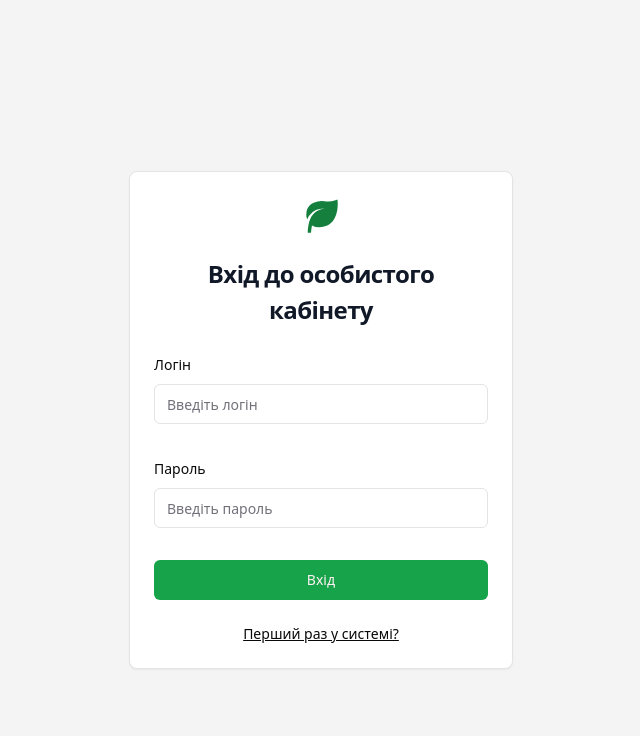
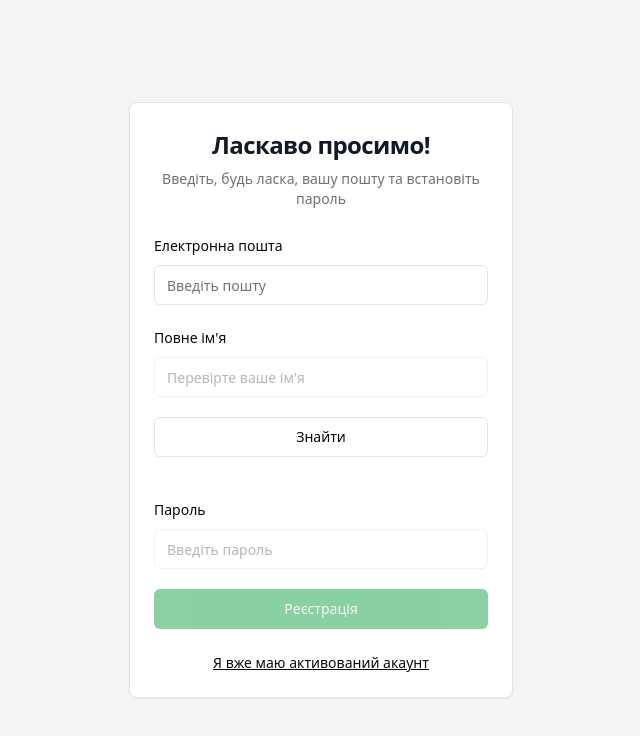
Before and after one commit to laradoren/green-board-frontend, a React (Create React App) app: page /register in a window 1280 px wide. Shown: the top 736 px of the page, without its empty margins (319-959 px from the left). Built offline with nearby package versions, Linux system fonts and the light colour scheme.

Commit message:
11. Implemented Registration

```diff
--- a/src/App.tsx
+++ b/src/App.tsx
@@ -28,9 +28,13 @@ function App() {
                           <Route path={"logout"} element={<LogoutPage />} />
                       </Routes>
                   </Card>
-                  <NavigationBar currentRole={"admin"} />
+                  <NavigationBar currentRole={currentUser.data.role} />
               </>
-              : <LoginPage />
+              : <Routes>
+                  <Route path="/" element={<LoginPage />} />
+                  <Route path={"login"} element={<LoginPage />} />
+                  <Route path={"register"} element={<RegisterPage />} />
+              </Routes>
           }
 
       </div>
--- a/src/api/query.ts
+++ b/src/api/query.ts
@@ -34,3 +34,19 @@ export const GET_ALL_STUDENTS = gql`
         }
     }
 `
+export const FIND_USER = gql`
+    query FindUser($email: String!) {
+        findUser(email: $email) {
+            fullname
+        }
+    }
+`
+export const REGISTER_USER = gql`
+    mutation Register($email: String!, $password: String!) {
+        register(email: $email, password: $password) {
+            token user {
+                role fullname email
+            }
+        }
+    }
+`
--- a/src/components/form/login-form.tsx
+++ b/src/components/form/login-form.tsx
@@ -35,6 +35,7 @@ export const LoginForm = () => {
             setCurrentUser({ token, data: user });
             localStorage.setItem("token", "Bearer " + token);
             localStorage.setItem("data", JSON.stringify(user));
+            window.location.href = '/';
         }
     });
     const form = useForm<z.infer<typeof loginSchema>>({
--- a/src/components/form/register-form.tsx
+++ b/src/components/form/register-form.tsx
@@ -3,6 +3,7 @@
 import { zodResolver } from "@hookform/resolvers/zod"
 import * as z from "zod"
 import {
+    Button,
     Form,
     FormControl,
     FormField,
@@ -12,75 +13,68 @@ import {
     Input
 } from "../ui"
 import { useForm } from "react-hook-form";
+import {useLazyQuery, useMutation} from "@apollo/client";
+import {FIND_USER, REGISTER_USER} from "../../api";
+import {useContext, useState} from "react";
+import GlobalContext from "../../context/GlobalContext";
+
+const findUserSchema = z.object({
+    email: z.string().min(5).max(50),
+    fullname: z.string().optional(),
+});
 
 const registerSchema = z.object({
-    name: z.string().min(5).max(20),
-    surname: z.string().min(5).max(20),
-    lastname: z.string().min(5).max(20),
-    email: z.string().min(5).max(20),
-    password: z.string().min(5).max(20),
+    password: z.string().min(5).max(50),
 });
 
 export const RegisterForm = () => {
-    const form = useForm<z.infer<typeof registerSchema>>({
+    const { setCurrentUser } = useContext(GlobalContext);
+
+    const [findUser] = useLazyQuery(FIND_USER);
+    const [registerUser] = useMutation(REGISTER_USER);
+
+    const findUserForm = useForm<z.infer<typeof findUserSchema>>({
+        resolver: zodResolver(findUserSchema),
+        defaultValues: {
+            email: "",
+            fullname: ""
+        },
+    });
+
+    const registerForm = useForm<z.infer<typeof registerSchema>>({
         resolver: zodResolver(registerSchema),
         defaultValues: {
-            name: "",
-            surname: "",
-            lastname: "",
-            email: "",
             password: "",
         },
-    })
+    });
 
-    function onSubmit(values: z.infer<typeof registerSchema>) {
-        console.log(values)
+    const [disabled, setDisabled] = useState(true);
+
+    function onUserFind(values: z.infer<typeof findUserSchema>) {
+        findUser({variables: {email: values.email}}).then((result) => {
+            const name = result.data.findUser.fullname;
+            findUserForm.setValue("fullname", name);
+            setDisabled(false);
+        });
+    }
+
+    function onRegistration(values: z.infer<typeof registerSchema>) {
+        const data = findUserForm.getValues();
+        registerUser({variables: {password: values.password, email: data.email}}).then((result) => {
+            let {token, user} = result.data.register;
+            setCurrentUser({ token, data: user });
+            localStorage.setItem("token", "Bearer " + token);
+            localStorage.setItem("data", JSON.stringify(user));
+            window.location.href = '/';
+        });
     }
 
     return (
-        <Form {...form}>
-            <form onSubmit={form.handleSubmit(onSubmit)} className="space-y-5">
+        <>
+            <Form {...findUserForm}>
+                <form onSubmit={findUserForm.handleSubmit(onUserFind)} className="space-y-5 mb-10">
                     <FormField
-                    control={form.control}
-                    name="name"
-                    render={({ field }) => (
-                        <FormItem>
-                            <FormLabel>Ім'я</FormLabel>
-                            <FormControl>
-                                <Input placeholder="Введіть ім'я" {...field} />
-                            </FormControl>
-                            <FormMessage />
-                        </FormItem>
-                    )}
-                />
-                <FormField
-                    control={form.control}
-                    name="surname"
-                    render={({ field }) => (
-                        <FormItem>
-                            <FormLabel>Прізвище</FormLabel>
-                            <FormControl>
-                                <Input placeholder="Введіть прізвище" {...field} />
-                            </FormControl>
-                            <FormMessage />
-                        </FormItem>
-                    )}
-                />
-                <FormField
-                    control={form.control}
-                    name="lastname"
-                    render={({ field }) => (
-                        <FormItem>
-                            <FormLabel>По-батькові</FormLabel>
-                            <FormControl>
-                                <Input placeholder="Введіть по-батькові" {...field} />
-                            </FormControl>
-                            <FormMessage />
-                        </FormItem>
-                    )}
-                />
-                <FormField
-                    control={form.control}
+                        control={findUserForm.control}
                         name="email"
                         render={({ field }) => (
                             <FormItem>
@@ -93,19 +87,39 @@ export const RegisterForm = () => {
                         )}
                     />
                     <FormField
-                    control={form.control}
+                        control={findUserForm.control}
+                        name="fullname"
+                        render={({ field }) => (
+                            <FormItem>
+                                <FormLabel>Повне ім'я</FormLabel>
+                                <FormControl>
+                                    <Input placeholder="Перевірте ваше ім'я" disabled={true} {...field} />
+                                </FormControl>
+                                <FormMessage />
+                            </FormItem>
+                        )}
+                    />
+                    <Button className="flex h-10 w-full" variant={"outline"} type="submit">Знайти</Button>
+                </form>
+            </Form>
+            <Form {...registerForm}>
+                <form onSubmit={registerForm.handleSubmit(onRegistration)} className="space-y-5">
+                    <FormField
+                        control={registerForm.control}
                         name="password"
                         render={({ field }) => (
                             <FormItem>
                                 <FormLabel>Пароль</FormLabel>
                                 <FormControl>
-                                <Input placeholder="Введіть пароль" {...field} />
+                                    <Input disabled={disabled} placeholder="Введіть пароль" {...field} />
                                 </FormControl>
                                 <FormMessage />
                             </FormItem>
                         )}
                     />
+                    <Button disabled={disabled} className="flex h-10 w-full" type="submit">Реєстрація</Button>
                 </form>
             </Form>
+        </>
     )
 }
--- a/src/context/ContextWrapper.tsx
+++ b/src/context/ContextWrapper.tsx
@@ -6,9 +6,9 @@ import {
     CREATE_GROUP,
     CREATE_TEACHERS_LIST,
     CREATE_USER, DELETE_STUDENTS_LIST,
-    DELETE_TEACHERS_LIST,
+    DELETE_TEACHERS_LIST, FIND_USER,
     GET_ALL_STUDENTS,
-    GET_ALL_TEACHERS, UPDATE_STUDENT,
+    GET_ALL_TEACHERS, REGISTER_USER, UPDATE_STUDENT,
     UPDATE_TEACHER
 } from "../api";
 import {allStudentsReducer, allTeachersReducer} from "./reducers";
--- a/src/lib/variables.ts
+++ b/src/lib/variables.ts
@@ -44,8 +44,20 @@ export const navigationOptions: NavigationOptionType[] = [
         role: "teacher",
         href: "/calendar",
         type: "calendar"
-    }
+    },
+    {
+        title: "Вийти з системи",
+        role: "teacher",
+        href: "logout",
+        type: "logout"
+    },
     /******************StudentRole******************/
+    {
+        title: "Вийти з системи",
+        role: "student",
+        href: "logout",
+        type: "logout"
+    },
 ];
 
 export const dialogOptions:DialogOptionsType = {
--- a/src/pages/login/LoginPage.tsx
+++ b/src/pages/login/LoginPage.tsx
@@ -1,10 +1,8 @@
 import { LoginForm } from "../../components/form";
 import {Card, CardContent, CardFooter, CardHeader, CardTitle} from "../../components/ui";
 import { BiSolidLeaf } from "react-icons/bi";
-import {useContext} from "react";
-import GlobalContext from "../../context/GlobalContext";
+import {Link} from "react-router-dom";
 export const LoginPage = () => {
-    const { setLoginState } = useContext(GlobalContext);
     return (
         <div className="flex min-h-full flex-col justify-center px-6 py-12 lg:px-8">
             <Card className="mt-10 sm:mx-auto sm:w-full sm:max-w-sm">
@@ -19,7 +17,7 @@ export const LoginPage = () => {
                     <LoginForm />
                 </CardContent>
                 <CardFooter>
-                    <div onClick={() => setLoginState(false)} className={"w-full text-center underline cursor-pointer text-sm"}>Перший раз у системі? </div>
+                    <Link to={"/register"} className={"w-full text-center underline cursor-pointer text-sm"}>Перший раз у системі? </Link>
                 </CardFooter>
             </Card>
         </div>
--- a/src/pages/login/RegisterPage.tsx
+++ b/src/pages/login/RegisterPage.tsx
@@ -1,11 +1,8 @@
-import { Card, CardContent, CardDescription, CardFooter, CardHeader, CardTitle, Button } from "../../components/ui";
-import { RegisterForm } from "../../components/form/register-form";
-import {useContext} from "react";
-import GlobalContext from "../../context/GlobalContext";
+import { Card, CardContent, CardDescription, CardFooter, CardHeader, CardTitle } from "../../components/ui";
+import { RegisterForm } from "../../components/form";
+import {Link} from "react-router-dom";
 
 export const RegisterPage = () => {
-    const { setLoginState } = useContext(GlobalContext);
-
     return (
         <div className="flex min-h-full flex-col justify-center px-6 py-6 lg:px-8">
             <Card className="sm:mx-auto sm:w-full sm:max-w-sm">
@@ -13,17 +10,14 @@ export const RegisterPage = () => {
                     <CardTitle>
                         <h2 className="text-center text-2xl font-bold leading-9 tracking-tight text-gray-900">Ласкаво просимо!</h2>
                     </CardTitle>
-                    <CardDescription className="text-center">Заповніть, будь ласка, ваші дані</CardDescription>
+                    <CardDescription className="text-center">Введіть, будь ласка, вашу пошту та встановіть пароль</CardDescription>
                 </CardHeader>
                 <CardContent>
                     <RegisterForm />
                 </CardContent>
                 <CardFooter>
-                    <CardFooter>
-                        <div onClick={() => setLoginState(true)} className={"w-full text-center underline cursor-pointer text-sm"}>Вже зареєстровані? </div>
-                    </CardFooter>
+                    <Link to={"/login"} className={"w-full text-center underline cursor-pointer text-sm"}> Я вже маю активований акаунт </Link>
                 </CardFooter>
-
             </Card>
         </div>
     );
```
Lines whose indentation alone changed are shown as unchanged.
